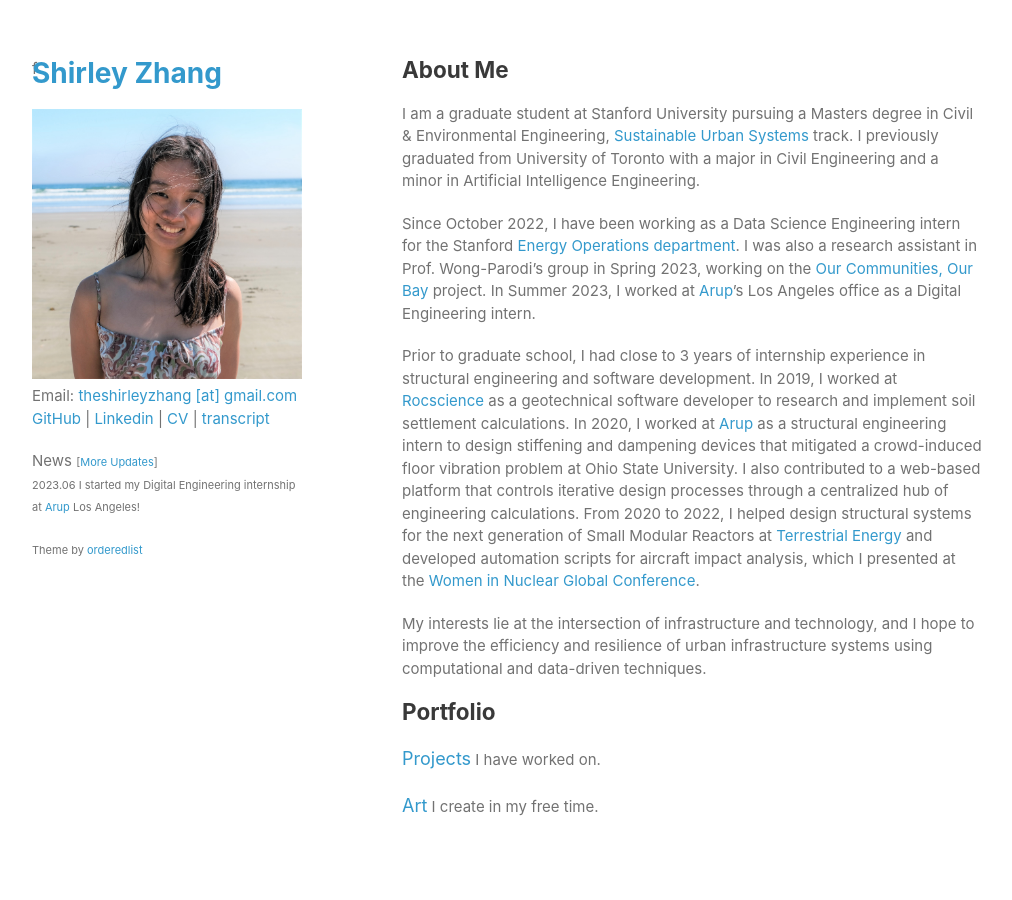
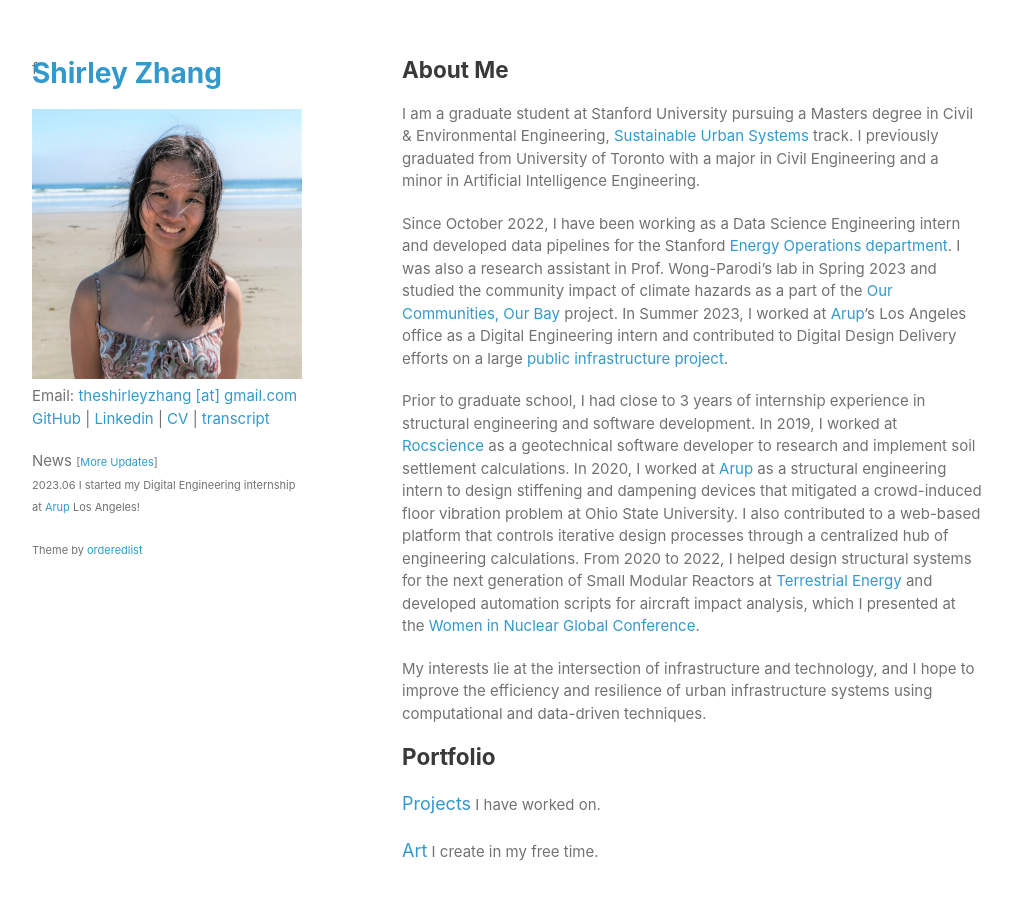
Before and after one commit to shirleyzhang2/shirleyzhang2.github.io, a Jekyll site: the page built from index.md, in a window 1280 px wide and 934 px high. Shown: the top 900 px of the window, without its empty margins (133-1145 px from the left). Built offline with Jekyll 4.4.1, drawn with Linux system fonts in a browser that asks for light colours.

Commit message:
Fix typo

```diff
--- a/index.md
+++ b/index.md
@@ -5,7 +5,7 @@ layout: default
 
 I am a graduate student at Stanford University pursuing a Masters degree in Civil & Environmental Engineering, [Sustainable Urban Systems](https://cee.stanford.edu/academics-admission/graduate-degrees/ms-programs/sustainable-design-construction-sdc#SDCSUS) track. I previously graduated from University of Toronto with a major in Civil Engineering and a minor in Artificial Intelligence Engineering.
 
-Since October 2022, I have been working as a Data Science Engineering intern for the Stanford [Energy Operations department](https://lbre.stanford.edu/sem/what-we-do/campus-energy-operations). I was also a research assistant in Prof. Wong-Parodi's group in Spring 2023, working on the [Our Communities, Our Bay](https://www.ourcommunitiesourbay.org/) project. In Summer 2023, I worked at [Arup](https://www.arup.com/)'s Los Angeles office as a Digital Engineering intern.
+Since October 2022, I have been working as a Data Science Engineering intern and developed data pipelines for the Stanford [Energy Operations department](https://lbre.stanford.edu/sem/what-we-do/campus-energy-operations). I was also a research assistant in Prof. Wong-Parodi's lab in Spring 2023 and studied the community impact of climate hazards as a part of the [Our Communities, Our Bay](https://www.ourcommunitiesourbay.org/) project. In Summer 2023, I worked at [Arup](https://www.arup.com/)'s Los Angeles office as a Digital Engineering intern and contributed to Digital Design Delivery efforts on a large [public infrastructure project](https://www.vta.org/projects/bart-sv/phase-ii).
 
 Prior to graduate school, I had close to 3 years of internship experience in structural engineering and software development. In 2019, I worked at [Rocscience](https://www.rocscience.com/) as a geotechnical software developer to research and implement soil settlement calculations. In 2020, I worked at [Arup](https://www.arup.com/) as a structural engineering intern to design stiffening and dampening devices that mitigated a crowd-induced floor vibration problem at Ohio State University. I also contributed to a web-based platform that controls iterative design processes through a centralized hub of engineering calculations. From 2020 to 2022, I helped design structural systems for the next generation of Small Modular Reactors at [Terrestrial Energy](https://www.terrestrialenergy.com/) and developed automation scripts for aircraft impact analysis, which I presented at the [Women in Nuclear Global Conference](https://win-global.org/activities/annual).
 
```
Also changed, not shown: projects.md (+2 -2 lines).
